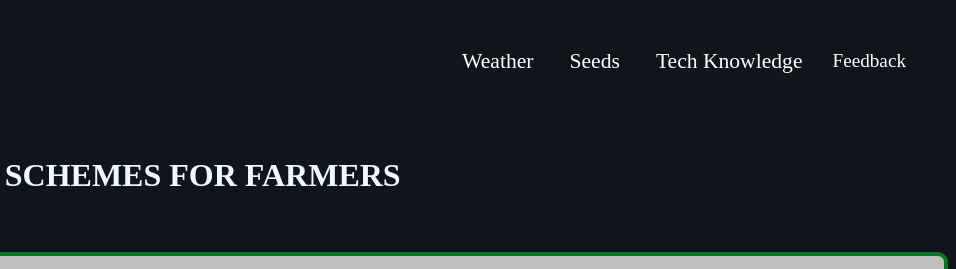
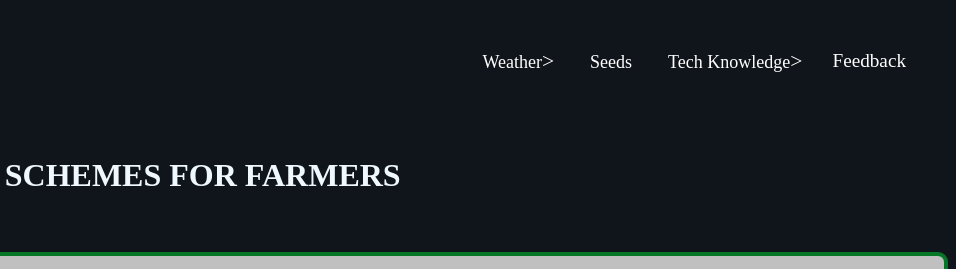
Before and after one commit to Tcompny-com/Awadh, a plain HTML site: page govts.html in a window 1280 px wide. Shown: the top 269 px of the page, 324-1280 px from the left. Drawn offline with Linux system fonts and the light colour scheme.

Commit message:
Update govts.html

```diff
--- a/govts.html
+++ b/govts.html
@@ -110,14 +110,14 @@
 	 <br>
 	  <div class="header-right">
 	   <div class="subnav">
-		   <button style="font-size: larger;" class="subnavbtn">Weather<i class="#"></i></button>
+		   <button style="font-size: larger;" class="subnavbtn"><small>Weather</small>><i class="#"></i></button>
 		   <div class="subnav-content">
 		   <li><a href="weatherwebsite/index.html">Search</a></li>
 		   <li><a href="weatherwebsite/currentLocationW/index.html">Your Current Location</a></li>
 		   </div>
 	   </div>
 	   <div class="subnav">
-		   <button style="font-size: larger;" class="subnavbtn">Seeds<i class="#"></i></button>
+		   <button style="font-size: larger;" class="subnavbtn"><small>Seeds</small><i class="#"></i></button>
 		   <div class="subnav-content">
 		   <li><a href="seed.html">Info on Seeds</a></li>
 		   <li><a href="seed price.html">Current Seeds Price</a></li>
@@ -125,7 +125,7 @@
 		   </div>
 	   </div>
 	   <div class="subnav">
-      <button style="font-size: larger;" class="subnavbtn">Tech Knowledge<i class="#"></i></button>
+      <button style="font-size: larger;" class="subnavbtn"><small>Tech Knowledge</small>><i class="#"></i></button>
       <div class="subnav-content">
       <li><a href="solarpanel.html">Solar Panel</a></li>
       <li><a href="tech.html">Modern Day Tech</a></li>
```
